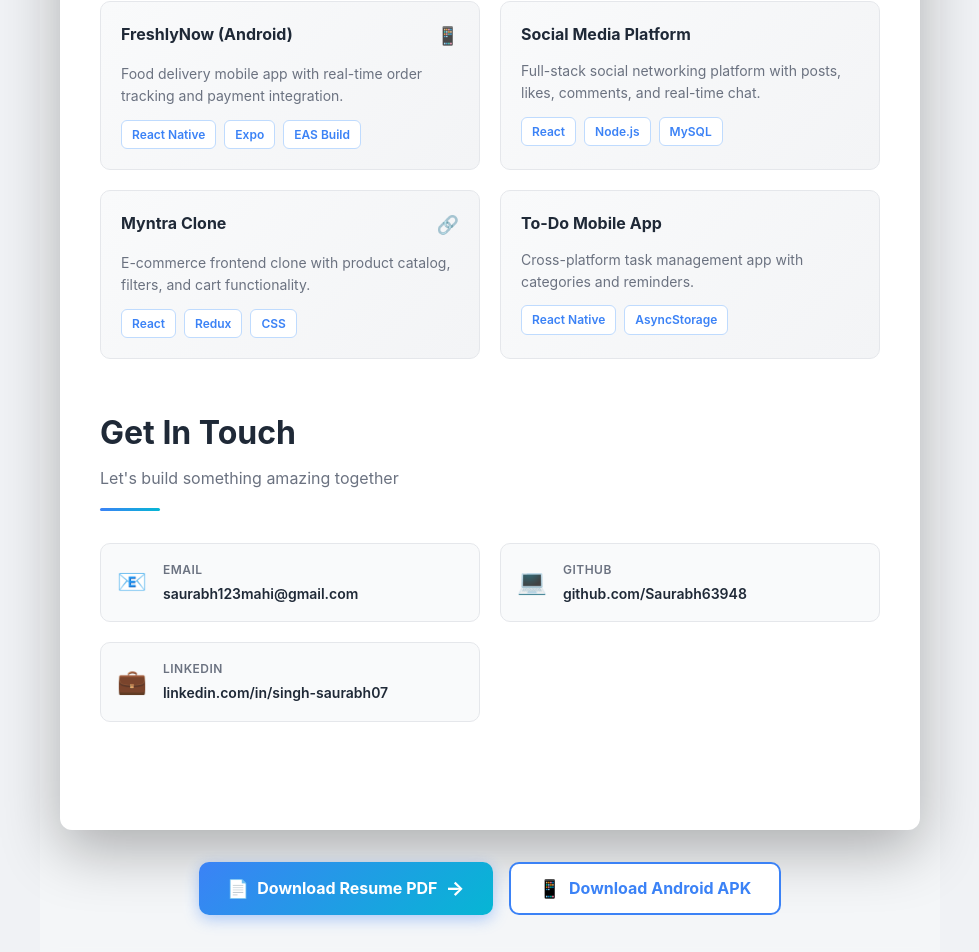
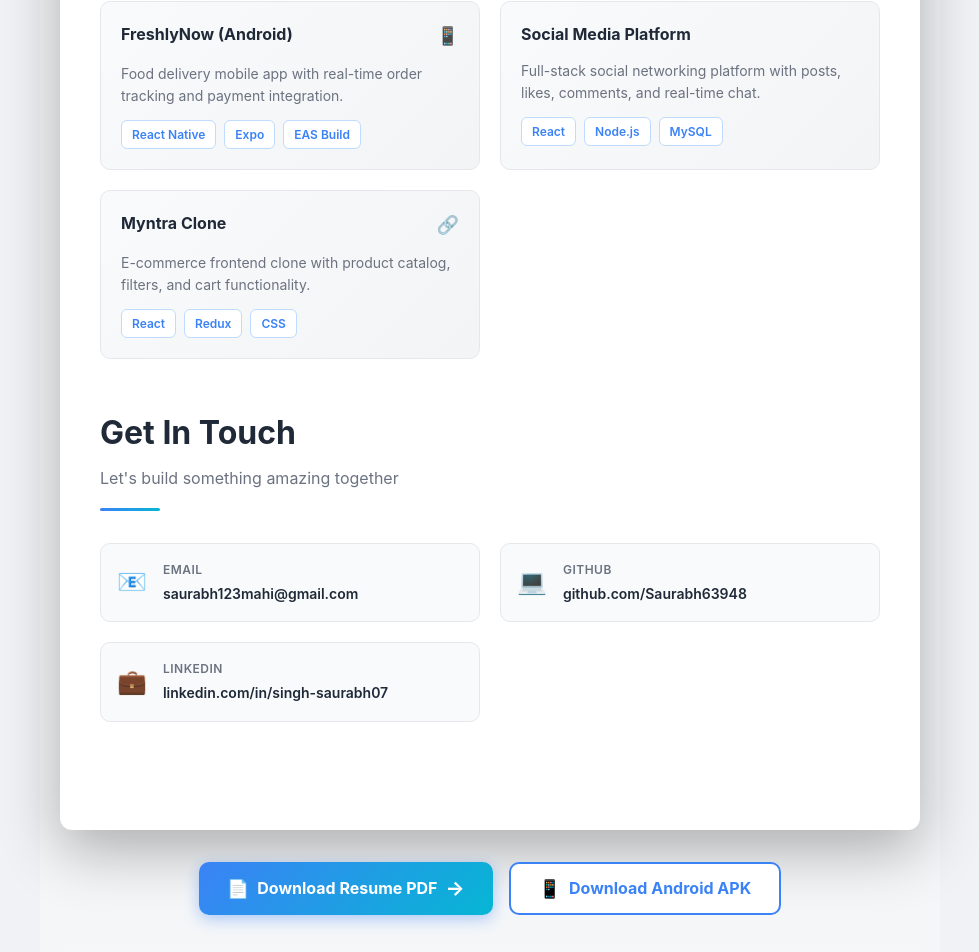
Before and after one commit to Saurabh63948/todo-app, a React (Vite) app: page / in a window 1280 px wide. Shown: the part 1898-2850 px from the top of the page, without its empty margins (150-1129 px from the left). Built offline with nearby package versions, Linux system fonts and the light colour scheme; no server answers.

Commit message:
change in toosl

```diff
--- a/src/components/wellCome/Wellcome.jsx
+++ b/src/components/wellCome/Wellcome.jsx
@@ -107,6 +107,7 @@ const Welcome = () => {
     element.classList.remove(styles.pdfMode)
     setIsDownloading(false)
   }
+
 }
 
 
@@ -129,7 +130,16 @@ const Welcome = () => {
     { name: "REST APIs", level: 85 },
     { name: "Git & GitHub", level: 90 },
   ],
-  }
+  tools: [
+    { name: "GitHub", level: 90 },
+    { name: "Postman", level: 85 },
+    { name: "Clerk Auth", level: 80 },
+    { name: "Neon DB", level: 78 },
+    { name: "Drizzle ORM", level: 80 },
+  ],
+};
+
+
 
   const projects = [
     {
@@ -162,11 +172,11 @@ const Welcome = () => {
       tech: ["React", "Redux", "CSS"],
       liveUrl: "https://clone-client-myntra.vercel.app/",
     },
-    {
-      title: "To-Do Mobile App",
-      description: "Cross-platform task management app with categories and reminders.",
-      tech: ["React Native", "AsyncStorage"],
-    },
+    // {
+    //   title: "To-Do Mobile App",
+    //   description: "Cross-platform task management app with categories and reminders.",
+    //   tech: ["React Native", "AsyncStorage"],
+    // },
   ]
 
   return (
```
Lines whose indentation alone changed are shown as unchanged.
